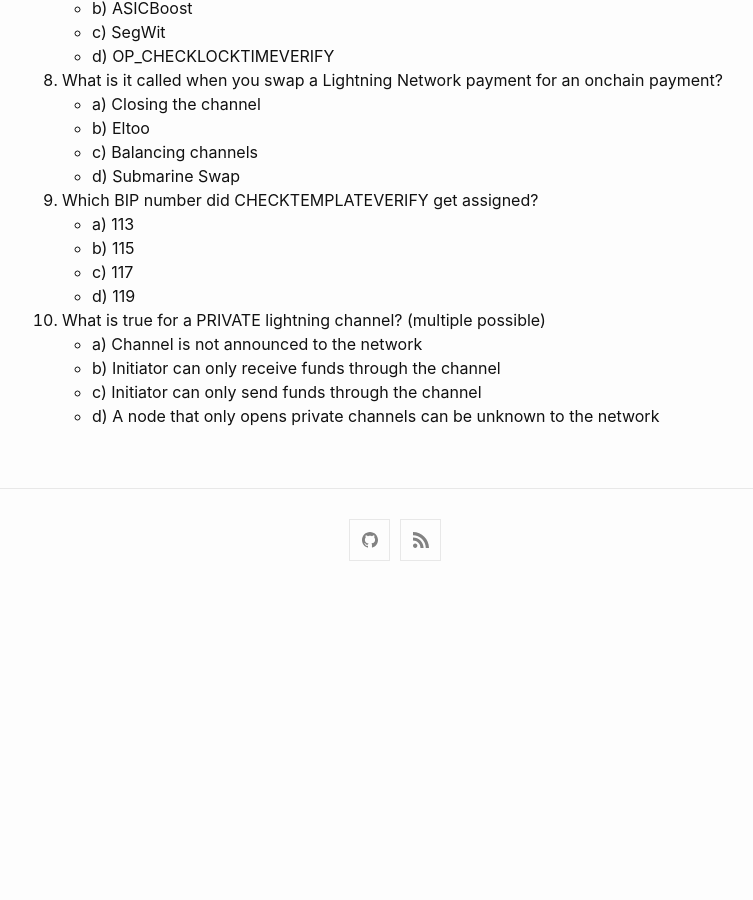
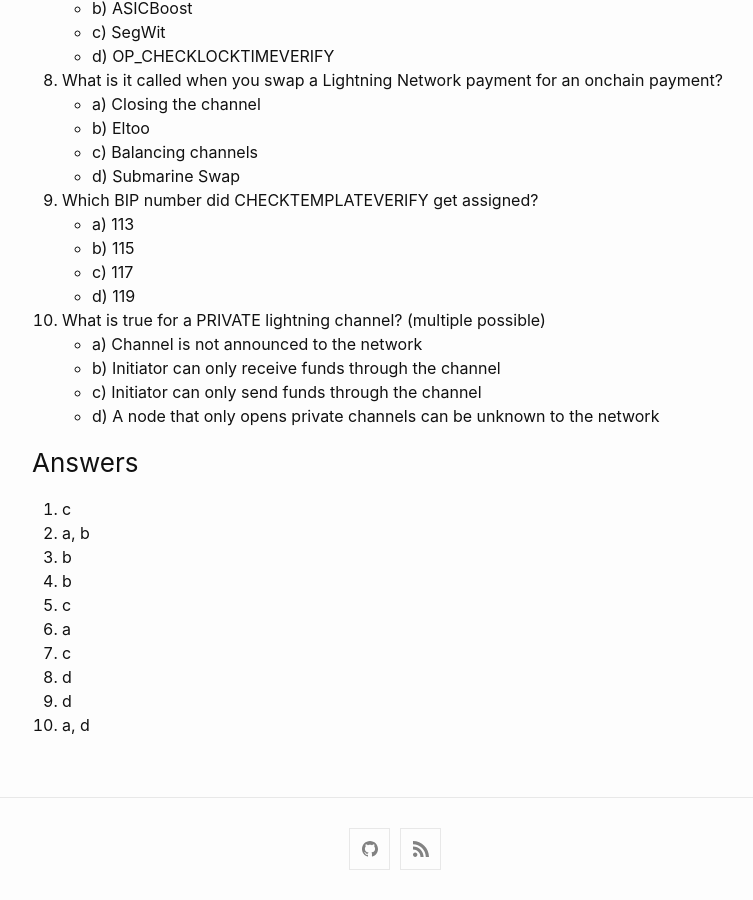
Before and after one commit to fjahr/bitdevsberlin, a Jekyll site: the page built from _posts/2020-02-11-socratic-seminar-4.md, in a window 1280 px wide and 900 px high, scrolled down 3228 px. Shown: the whole window, without its empty margins (238-991 px from the left). Built offline with Jekyll 4.4.1, drawn with Linux system fonts in a browser that asks for light colours; before the commit the page ends 3819 px from its top, so only the background shows below that; part of the change alters nothing that is shown.

Commit message:
Add quiz solution for socratic #4

```diff
--- a/_posts/2020-02-11-socratic-seminar-4.md
+++ b/_posts/2020-02-11-socratic-seminar-4.md
@@ -140,3 +140,15 @@ Security/CVEs/InfoSec/Research
   - b) Initiator can only receive funds through the channel
   - c) Initiator can only send funds through the channel
   - d) A node that only opens private channels can be unknown to the network
+
+### Answers
+1. c
+2. a, b
+3. b
+4. b
+5. c
+6. a
+7. c
+8. d
+9. d
+10. a, d
```
